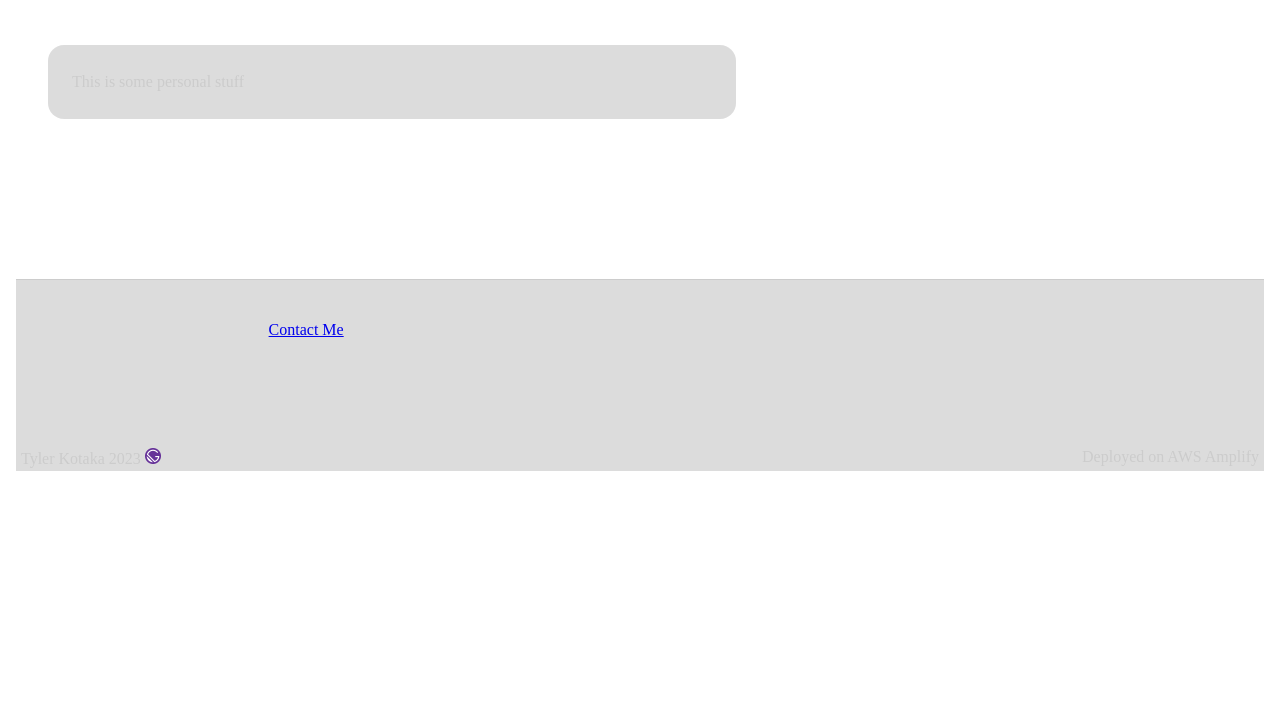
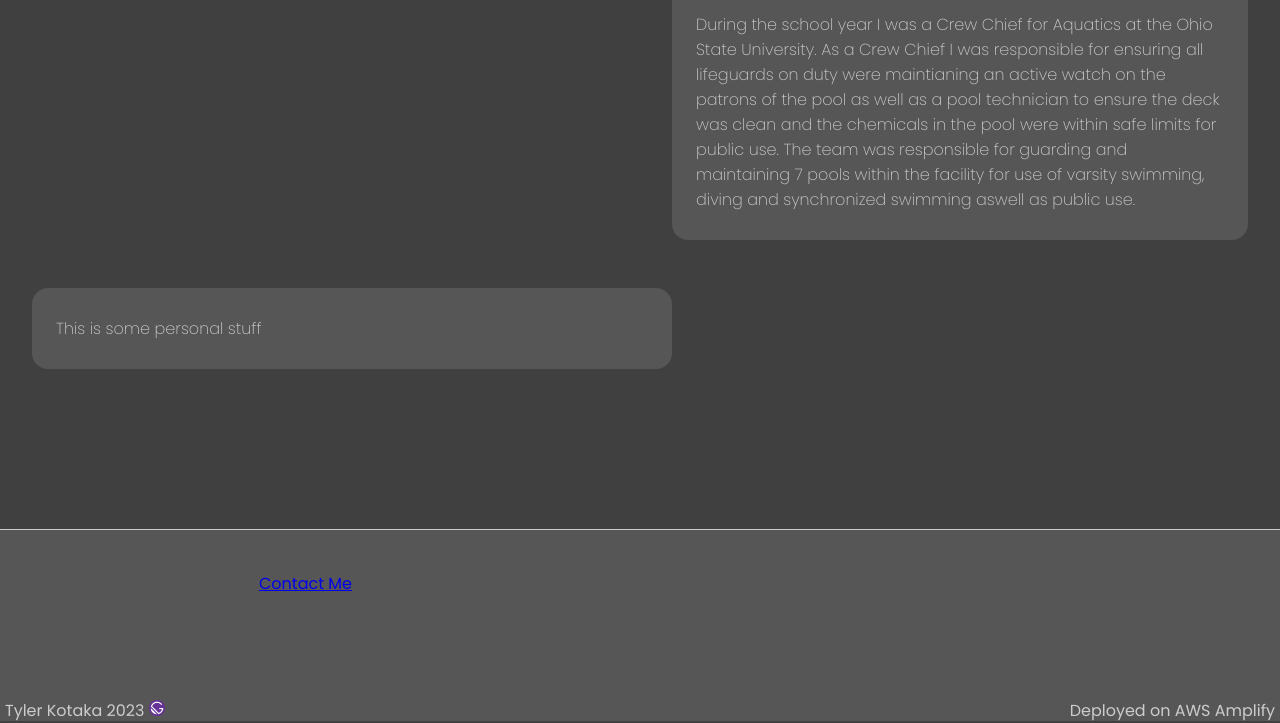
Before and after one commit to TKotaka45/Personal-Website, a Gatsby site: page / in a window 1280 px wide. Shown: the part 631-1354 px from the top of the page. Before the commit the page ends 1110 px from the top, so only its background shows below. Built offline with nearby package versions, Linux system fonts and the light colour scheme; Gatsby itself is replaced by a stand-in of ours.

Commit message:
Added global CSS cleaned up other CSS

```diff
--- /dev/null
+++ b/gatsby-browser.js
@@ -0,0 +1 @@
+import "./src/components/styles/global.css"
--- a/src/components/styles/footer.module.css
+++ b/src/components/styles/footer.module.css
@@ -1,5 +1,5 @@
 .container {
-    position: relative;
+    position:relative;
     height: 12rem;
     width: 100%;
     bottom: 0;
@@ -15,7 +15,6 @@
 
 
 .content {
-    position:relative;
     height:100%;
     width:100%;
     display: grid;
--- /dev/null
+++ b/src/components/styles/global.css
@@ -0,0 +1,28 @@
+@import url('https://fonts.googleapis.com/css2?family=Poppins:wght@200;400&display=swap');
+
+* {
+    box-sizing:border-box;
+}
+
+html,
+body,
+#___gatsby {
+    height: 100%;
+}
+
+#gatsby-focus-wrapper {
+    height: 100%;
+}
+
+body {
+    margin: 0;
+    padding: 0;
+    font-family: 'Poppins', sans-serif;
+    color: #8c8c8c;
+    background-color: #404040;
+
+}
+
+p {
+    font-weight:200 !important;
+}
--- a/src/components/styles/header.module.css
+++ b/src/components/styles/header.module.css
@@ -1,6 +1,3 @@
-@import url('https://fonts.googleapis.com/css2?family=Poppins:wght@200;400&display=swap');
-
-
 .container {
     position: sticky;
     top: 0px;
@@ -49,10 +46,6 @@
 
 }
 
-p {
-    font-weight:200 !important;
-}
-
 .title {
     font-size: 2rem;
     text-align: center;
--- a/src/components/styles/home.module.css
+++ b/src/components/styles/home.module.css
@@ -1,12 +1,3 @@
-body html{
-    height:100%;
-    margin: 0;
-    padding: 0;
-    font-family: 'Poppins', sans-serif;
-    color: #8c8c8c;
-    background-color: #404040;
-}
-
 .information {
     margin: 2rem 2rem;
     display:flex;
--- a/src/components/styles/projects.module.css
+++ b/src/components/styles/projects.module.css
@@ -1,15 +1,3 @@
-html, #___gatsby, #gatsby-focus-wrapper {
-    min-height:100%;
-}
-
-body{
-    margin: 0;
-    padding: 0;
-    font-family: 'Poppins', sans-serif;
-    color: #8c8c8c;
-    background-color: #404040;
-    min-height: 100%;
-}
 
 p {
     margin-top:.25rem;
```
